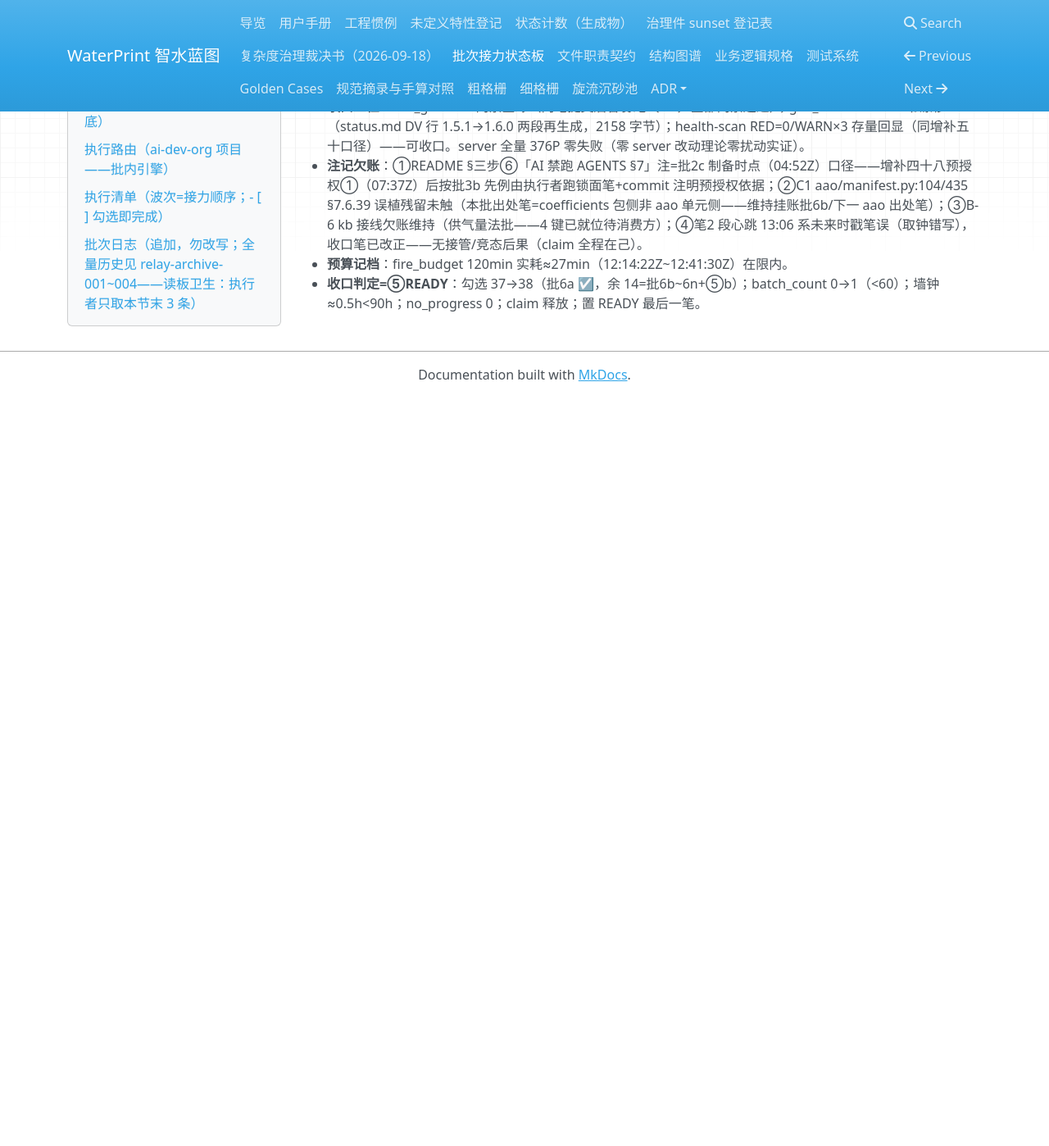
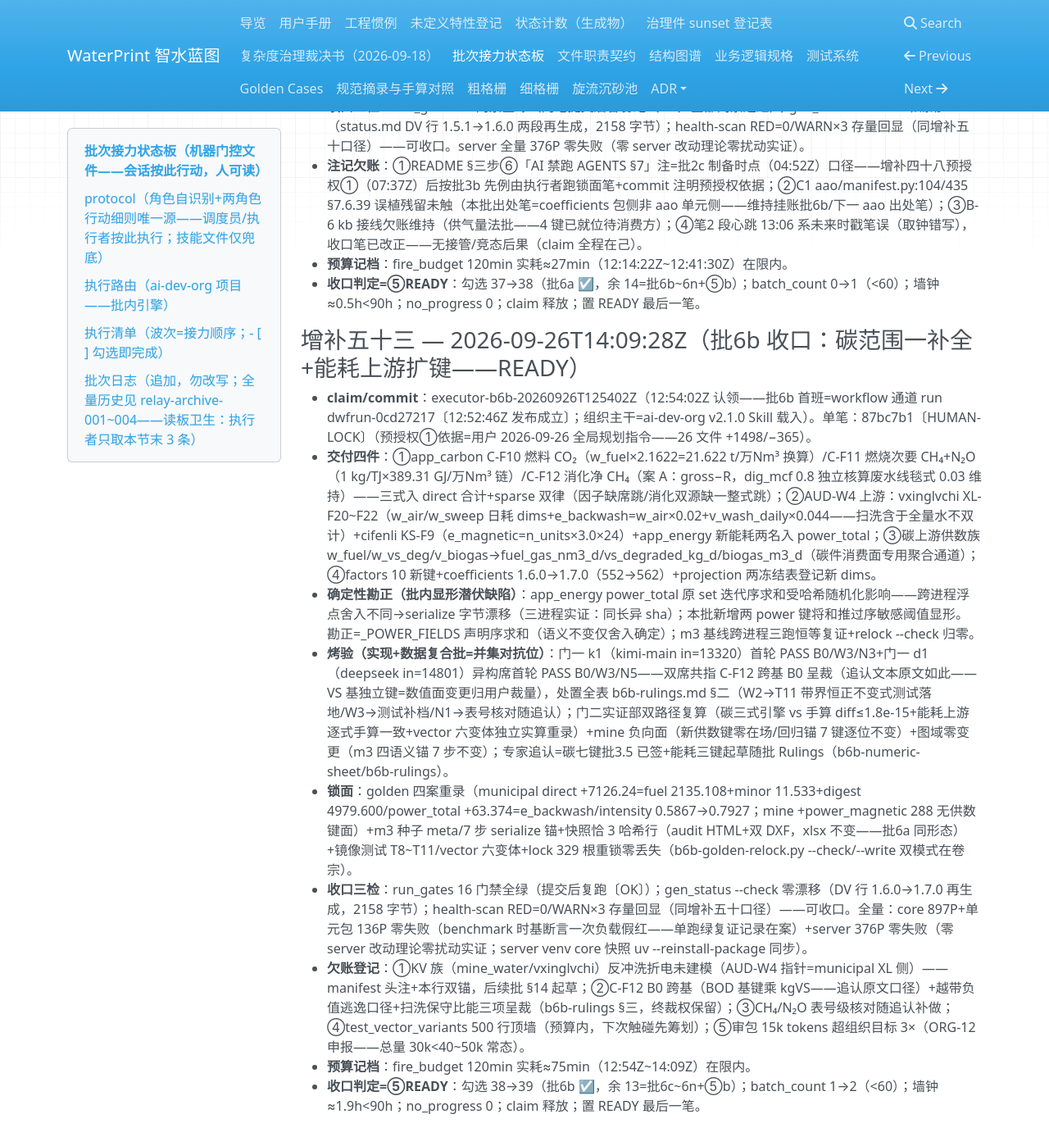
Before and after one commit to yyx20040712/waterprint, an MkDocs documentation site: the page built from docs/handoff/relay.md, in a window 1280 px wide and 1400 px high, scrolled down 11753 px. Shown: the whole window at 82% size. Built offline with MkDocs 1.6.1, drawn with Linux system fonts in a browser that asks for light colours; nearby versions of some CDN libraries; before the commit the page ends 12238 px from its top, so only the background shows below that; some of the changed text lies outside the part shown.

Commit message:
板面收口笔（增补五十三）：批6b 碳范围一+能耗上游收口 READY——勾选 38→39/batch_count 1→2/next=批6c；增补五十三全档（C-F10~F12 三式+AUD-W4 能耗上游+确定性勘正+门一双席 PASS+门二双路径+锁面重录+三检全绿+欠账五条）。实现单笔=87bc7b1（claim=executor-b6b-20260926T125402Z workflow 通道 run dwfrun-0cd27217）

```diff
--- a/docs/handoff/relay.md
+++ b/docs/handoff/relay.md
@@ -12,7 +12,7 @@
 > - 调度员窗口（迁火/接任用，工作区不限；布火为重活允许载技能，此后每班只读板）：「接任交接：你是 E:\class\智水蓝图\waterprint\docs\handoff\relay.md 的当班 hub 总调度员——读板头+protocol 段（现行 rev）→ 按 batch-relay 技能 references/ops-manual.md 换防协议迁火并回填 automation_id → 提交推送 → 随即按 protocol 段开批通道 rev5（CreateWorkflow saved batch-relay-executor）发布执行者并原子写 last_dispatch_utc+workflow_run_id → 此后每班火只读板调度，禁执行禁重活禁载技能」
 > - 执行者窗口（手动兜底发布用；常规发布=执行工作流子代理，无需此窗）：「基于 E:\class\智水蓝图\waterprint\docs\handoff\relay.md 交接文档继续开发——读板（板头字段区+protocol 段+执行路由+执行清单+批次日志末 3 条）按 protocol 段执行者条款认领并执行本批；组织主干优先 Skill 加载 ai-dev-org，无 Skill 工具则直接读工作区根 AGENTS.md 与 .zcode/org-ledger.jsonl 等价替代；板 protocol 段缺失/预检失败才加载技能 batch-relay 兜底。无人值守：不等待人工答疑，用户域阻塞按停止事由 HOLD(stop_matter) 收口。工作区根 E:\class\智水蓝图\waterprint，相对路径以此为基。禁止创建任何新自动化。」
 
-- status: RUNNING <!-- 2026-09-26 批6b 认领（碳范围一+能耗上游补全——批3.5 实装面+AUD-W4 反冲洗三键/磁分离能耗；run dwfrun-0cd27217 workflow 通道；认领前 claim=- 无冲突） -->
+- status: READY <!-- 2026-09-26 增补五十三：批6b 收口 READY（碳范围一+能耗上游——1 commit 87bc7b1〔HUMAN-LOCK〕/门一双席 B0 PASS/门二实证+三检全绿）；next=批6c -->
 - automation_id: automation-143e250a-5e96-4e6b-9016-7ac16fa7fb21 <!-- 2026-09-26 换防迁火回填（增补五十一）；旧值 automation-cf38af42…（已熄——CronList 空实核，增补五十火情观察证实） -->
 - shared_fire: true
 - plan: docs/handoff/relay.md#执行清单（自含清单，收口 grep 本文件 `- [ ]` 计余量）
@@ -20,23 +20,23 @@
 - poll_interval_min: 10
 - fire_budget_min: 120
 - last_dispatch: 2026-09-19T11:14:24+08:00
-- heartbeat_utc: 2026-09-26T13:42:00Z <!-- 2026-09-26 批6b 任务内刷新（实装+重录+重锁毕，进烤验） -->
-- claim: executor-b6b-20260926T125402Z <!-- 2026-09-26 批6b 认领（勾选快照 38/52） -->
+- heartbeat_utc: 2026-09-26T14:09:28Z <!-- 增补五十三收口刷 -->
+- claim: - <!-- 批6b 收口释放（executor-b6b-20260926T125402Z，勾选 38→39） -->
 - no_progress_count: 0 <!-- 2026-09-25 新排程重置（原 1=B4-5 用户门控非系统性卡死） -->
 - checked_total: 52 <!-- 2026-09-26 增补四十九：38+14（第六波全局收尾 批6a~6n——单源工单 wave6-master-plan.md；旧值 38=增补二十五口径） -->
-- checked_done: 38 <!-- 2026-09-26 批6a 收口 37→38（增补五十二） -->
+- checked_done: 39 <!-- 2026-09-26 批6b 收口 38→39（增补五十三） -->
 - protocol_rev: 6 <!-- 2026-09-26 换防升版 rev5→6（执行指令锚根批=现行：仓根锚定纪律+执行指令行参数化+开批通道标签去 rev 化）；旧值 5 -->
 - last_dispatch_utc: 2026-09-26T12:52:46.923Z <!-- 2026-09-26 批6b 首班发布成立（回读=run dwfrun-0cd27217-2a9d-43f7-9a44-9d0b6d231e02 running+执行者子代理 executing）；旧值 2026-09-26T12:12:01.958Z（批6a 首班） -->
 - workflow_run_id: dwfrun-0cd27217-2a9d-43f7-9a44-9d0b6d231e02 <!-- 批6b 首班执行工作流（碳范围一+能耗上游补全——批3.5 实装面+AUD-W4 反冲洗三键/磁分离能耗） -->
 - relay_started_utc: 2026-09-26T12:10:48.865Z <!-- 2026-09-26 rev6 换防时刻（本会话）；旧值 2026-09-26T04:00:36.124Z（rev5 二次换防） -->
-- batch_count: 1 <!-- 2026-09-26 批6a 收口 0→1（增补五十二）；换防复位后第 1 批 -->
+- batch_count: 2 <!-- 2026-09-26 批6b 收口 1→2（增补五十三） -->
 - max_batches: 60
 - max_wall_hours: 90
 - hold_reason: - <!-- 2026-09-26 增补四十八清空：批3a 追认已签+CI 已修——⑤b 软著仍为用户域终态项（批3b 后停板待用户不变） -->
 - last_handover: 2026-09-26
-- claimed_by: executor-b6b-20260926T125402Z
-- claimed_at: 2026-09-26T12:54:02Z
-- next_batch: 批6b 碳范围一+能耗上游补全（批3.5 实装面〔ganhua EF 21.622+xiaohua MCF 0.8 案 A+碳三键已追认〕+AUD-W4 反冲洗三键/磁分离能耗——新数值 §14 起草带出处事后追认制；依赖 6a 基线稳定已满足） -->
+- claimed_by: executor-b6b-20260926T125402Z <!-- 批6b 收口留档 -->
+- claimed_at: 2026-09-26T12:54:02Z <!-- 批6b 认领时戳（收口留档） -->
+- next_batch: 批6c LCC 折旧面（AUD-W11 后半：opex 折旧/资本摊销口径——三段通道轻量版设计先行；推荐 v1=展示维度不进 objective〔批2b Rulings ④维持挂账裁量〕；依赖 6b 碳口径稳定已满足） -->
 
 ## protocol（角色自识别+两角色行动细则唯一源——调度员/执行者按此执行；技能文件仅兜底）
 - 本板 protocol_rev=6；rev5/4/3/2/1 存量板读法向下兼容（rev0 无此行读旧字段名 last_dispatch，仅警告不阻断），换防时迁移至现行 rev。
@@ -144,7 +144,7 @@
 ### 第六波·全局收尾（2026-09-26 全局规划上板——增补四十九；单源工单=.workflow/backend-calc-complete/wave6-master-plan.md；用户指令「全部安排上+新会话 batch 技能连续开工」——预授权口径见执行路由新增段）
 
 - [x] 批6a｜gwp_ch4 27.2→27.0 数据勘误实装（批2c 八步工序——**2026-09-26 收官〔增补五十二〕**：4b550e6 八步零偏离〔27.0/1.5.1/golden 五件/快照 3 行/36 根重锁〕+0c31196 B-6/D-8 factors 笔〔增补五十欠账路由：band 4 键 0.3/0.75+note 升格+1.6.0〕——双路径复算+DV 单因回代证明）
-- [ ] 批6b｜碳范围一+能耗上游补全（批3.5 实装面〔ganhua 21.622+xiaohua MCF 0.8 案 A+三新键已追认〕+AUD-W4 反冲洗三键/磁分离能耗——新数值 §14 起草带出处事后追认）
+- [x] 批6b｜碳范围一+能耗上游补全（批3.5 实装面〔ganhua 21.622+xiaohua MCF 0.8 案 A+三新键已追认〕+AUD-W4 反冲洗三键/磁分离能耗——新数值 §14 起草带出处事后追认）<!-- 2026-09-26 收官〔增补五十三〕：C-F10~F12+XL-F20~F22/KS-F9+确定性勘正 1 commit 87bc7b1〔HUMAN-LOCK〕+门一双席 B0 PASS+门二双路径 fp 级一致 -->
 - [ ] 批6c｜LCC 折旧面（AUD-W11 后半：opex 折旧/资本摊销口径——三段通道设计先行；推荐 v1=展示维度不进 objective）
 - [ ] 批6d｜AAO capex 区分度数据面（field_mapping 段三扩行+设备单价万元尺度——批2b 欠账①②；AAO 轴分化对拍断言）
 - [ ] 批6e｜全工况投影端点（calc sensitivity 投影 API+龙卷风幅度轴升级——批2d 欠账①；快照 stale 语义）
@@ -235,3 +235,15 @@
 - **注记欠账**：①README §三步⑥「AI 禁跑 AGENTS §7」注=批2c 制备时点（04:52Z）口径——增补四十八预授权①（07:37Z）后按批3b 先例由执行者跑锁面笔+commit 注明预授权依据；②C1 aao/manifest.py:104/435 §7.6.39 误植残留未触（本批出处笔=coefficients 包侧非 aao 单元侧——维持挂账批6b/下一 aao 出处笔）；③B-6 kb 接线欠账维持（供气量法批——4 键已就位待消费方）；④笔2 段心跳 13:06 系未来时戳笔误（取钟错写），收口笔已改正——无接管/竞态后果（claim 全程在己）。
 - **预算记档**：fire_budget 120min 实耗≈27min（12:14:22Z~12:41:30Z）在限内。
 - **收口判定=⑤READY**：勾选 37→38（批6a ☑，余 14=批6b~6n+⑤b）；batch_count 0→1（<60）；墙钟≈0.5h<90h；no_progress 0；claim 释放；置 READY 最后一笔。
+
+### 增补五十三 — 2026-09-26T14:09:28Z（批6b 收口：碳范围一补全+能耗上游扩键——READY）
+
+- **claim/commit**：executor-b6b-20260926T125402Z（12:54:02Z 认领——批6b 首班=workflow 通道 run dwfrun-0cd27217〔12:52:46Z 发布成立〕；组织主干=ai-dev-org v2.1.0 Skill 载入）。单笔：87bc7b1〔HUMAN-LOCK〕（预授权①依据=用户 2026-09-26 全局规划指令——26 文件 +1498/−365）。
+- **交付四件**：①app_carbon C-F10 燃料 CO₂（w_fuel×2.1622=21.622 t/万Nm³ 换算）/C-F11 燃烧次要 CH₄+N₂O（1 kg/TJ×389.31 GJ/万Nm³ 链）/C-F12 消化净 CH₄（案 A：gross−R，dig_mcf 0.8 独立核算废水线毯式 0.03 维持）——三式入 direct 合计+sparse 双律（因子缺席跳/消化双源缺一整式跳）；②AUD-W4 上游：vxinglvchi XL-F20~F22（w_air/w_sweep 日耗 dims+e_backwash=w_air×0.02+v_wash_daily×0.044——扫洗含于全量水不双计）+cifenli KS-F9（e_magnetic=n_units×3.0×24）+app_energy 新能耗两名入 power_total；③碳上游供数族 w_fuel/w_vs_deg/v_biogas→fuel_gas_nm3_d/vs_degraded_kg_d/biogas_m3_d（碳件消费面专用聚合通道）；④factors 10 新键+coefficients 1.6.0→1.7.0（552→562）+projection 两冻结表登记新 dims。
+- **确定性勘正（批内显形潜伏缺陷）**：app_energy power_total 原 set 迭代序求和受哈希随机化影响——跨进程浮点舍入不同→serialize 字节漂移（三进程实证：同长异 sha）；本批新增两 power 键将和推过序敏感阈值显形。勘正=_POWER_FIELDS 声明序求和（语义不变仅舍入确定）；m3 基线跨进程三跑恒等复证+relock --check 归零。
+- **烤验（实现+数据复合批=并集对抗位）**：门一 k1（kimi-main in=13320）首轮 PASS B0/W3/N3+门一 d1（deepseek in=14801）异构席首轮 PASS B0/W3/N5——双席共指 C-F12 跨基 B0 呈裁（追认文本原文如此——VS 基独立键=数值面变更归用户裁量），处置全表 b6b-rulings.md §二（W2→T11 带界恒正不变式测试落地/W3→测试补档/N1→表号核对随追认）；门二实证部双路径复算（碳三式引擎 vs 手算 diff≤1.8e-15+能耗上游逐式手算一致+vector 六变体独立实算重录）+mine 负向面（新供数键零在场/回归锚 7 键逐位不变）+图域零变更（m3 四语义锚 7 步不变）；专家追认=碳七键批3.5 已签+能耗三键起草随批 Rulings（b6b-numeric-sheet/b6b-rulings）。
+- **锁面**：golden 四案重录（municipal direct +7126.24=fuel 2135.108+minor 11.533+digest 4979.600/power_total +63.374=e_backwash/intensity 0.5867→0.7927；mine +power_magnetic 288 无供数键面）+m3 种子 meta/7 步 serialize 锚+快照恰 3 哈希行（audit HTML+双 DXF，xlsx 不变——批6a 同形态）+镜像测试 T8~T11/vector 六变体+lock 329 根重锁零丢失（b6b-golden-relock.py --check/--write 双模式在卷宗）。
+- **收口三检**：run_gates 16 门禁全绿（提交后复跑〔OK〕）；gen_status --check 零漂移（DV 行 1.6.0→1.7.0 再生成，2158 字节）；health-scan RED=0/WARN×3 存量回显（同增补五十口径）——可收口。全量：core 897P+单元包 136P 零失败（benchmark 时基断言一次负载假红——单跑绿复证记录在案）+server 376P 零失败（零 server 改动理论零扰动实证；server venv core 快照 uv --reinstall-package 同步）。
+- **欠账登记**：①KV 族（mine_water/vxinglvchi）反冲洗折电未建模（AUD-W4 指针=municipal XL 侧）——manifest 头注+本行双锚，后续批 §14 起草；②C-F12 B0 跨基（BOD 基键乘 kgVS——追认原文口径）+越带负值逃逸口径+扫洗保守比能三项呈裁（b6b-rulings §三，终裁权保留）；③CH₄/N₂O 表号级核对随追认补做；④test_vector_variants 500 行顶墙（预算内，下次触碰先筹划）；⑤审包 15k tokens 超组织目标 3×（ORG-12 申报——总量 30k<40~50k 常态）。
+- **预算记档**：fire_budget 120min 实耗≈75min（12:54Z~14:09Z）在限内。
+- **收口判定=⑤READY**：勾选 38→39（批6b ☑，余 13=批6c~6n+⑤b）；batch_count 1→2（<60）；墙钟≈1.9h<90h；no_progress 0；claim 释放；置 READY 最后一笔。
```
